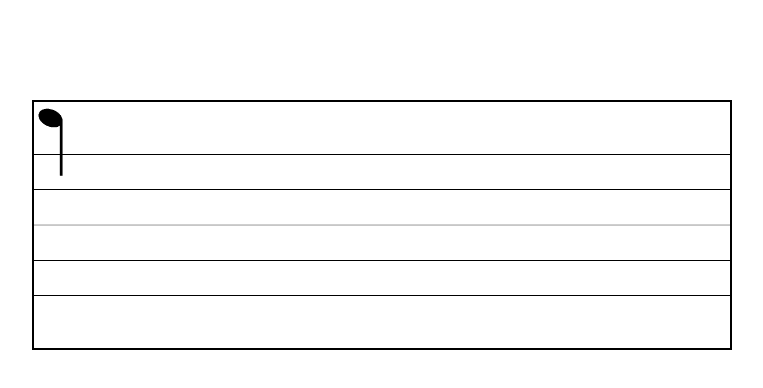
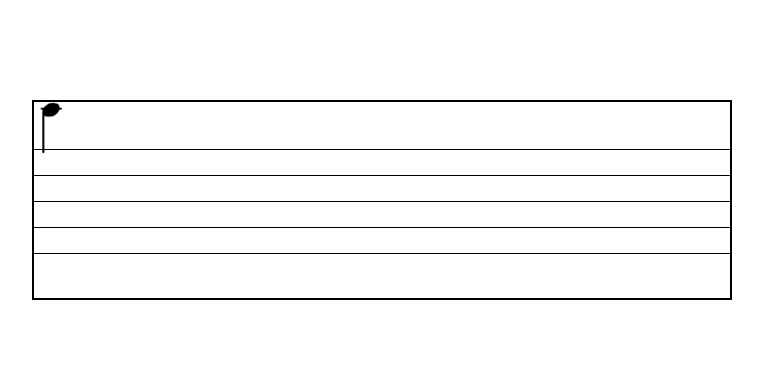
Before and after one commit to Ryo-not-rio/music-gen-website, a website: page index.html in a window 1280 px wide. Both pictures are taken after a click on the element 309 px from the left and 119 px from the top of the page. Shown: the whole page, without its empty margins (258-1021 px from the left). Drawn offline with Linux system fonts and the light colour scheme.

Commit message:
fix notes

```diff
--- a/css/index.css
+++ b/css/index.css
@@ -7,5 +7,5 @@ html,body{
 #web-container{
     display: grid;
     grid-template-columns: minmax(20px, auto) 700px minmax(20px, auto);
-    grid-template-rows: 100px 250px auto;
+    grid-template-rows: 100px 200px auto;
 }
--- a/css/music-box.css
+++ b/css/music-box.css
@@ -15,9 +15,10 @@
 
 .grid-container:hover{
     background: transparent;
-    background-image: url(../img/black-note.png);
+    background-image: url(../img/pointer.png);
     background-size: contain;
     background-repeat: no-repeat;
+    background-position: center;
 }
 
 .note {
@@ -31,3 +32,7 @@
 .quarter{
     content: url(../img/quarter.png);
 }
+
+.quarter.line{
+    content: url(../img/quarter-line.png);
+}
--- a/js/music-box.js
+++ b/js/music-box.js
@@ -1,5 +1,6 @@
 
 const gridWidth = 35;
+const numRows = 15;
 
 function placeNote(event) {
   const box = document.getElementById("music-box");
@@ -11,12 +12,17 @@ function placeNote(event) {
 
   const note = document.createElement("div");
   note.className = 'note quarter';
-  if (j < 3) {
-    note.style.gridRow = rowStart.toString() + '/' + (rowStart+2).toString();
-    note.style.transform = "scaleY(-1) translate(0px,-5px)";
+  if (j==0 || j==numRows-1) {
+    note.className += ' line';
+  }
+  const addNum = 4; // Additional spaces to occupy to render note
+  if (j < 6) {
+    // Upside-down
+    note.style.gridRow = rowStart.toString() + '/' + (rowStart+addNum).toString();
+    note.style.transform = "scaleY(-1) scaleX(-1) translate(0px,0px)";
   } else {
-    note.style.gridRow = (rowStart-2).toString() + '/' + rowStart.toString();
-    note.style.transform = "translate(0px,27px)";
+    note.style.gridRow = (rowStart-addNum).toString() + '/' + rowStart.toString();
+    note.style.transform = "translate(0px,15px)";
   }
 
   note.style.gridColumn = (i+1).toString() + '/' + (i+2).toString();
@@ -27,10 +33,9 @@ function makeGrid() {
   const box = document.getElementById("music-box");
 
   const numCols = Math.floor(box.offsetWidth/gridWidth);
-  const numRows = 7;
 
   box.style.gridTemplateColumns = 'repeat(' + numCols.toString() + ', 1fr)'
-  box.style.gridTemplateRows = 'repeat(' + numRows.toString() + ', 1fr)'
+  box.style.gridTemplateRows = 'repeat(' + numRows.toString() + ', ' + Math.floor(box.offsetHeight/numRows).toString() + 'px)'
   for (let i=0; i<numCols; i++) {
     for (let j=0; j<numRows; j++) {
       const gridContainer = document.createElement("div");
@@ -44,9 +49,9 @@ function makeGrid() {
       const grid = document.createElement("canvas");
       grid.className = 'grid-square';
 
-      if (j > 0 && j < 6) {
+      if (j > 2 && j < 12 && j%2 == 1) {
         ctx = grid.getContext("2d");
-        ctx.lineWidth = 3;
+        ctx.lineWidth = 10;
         ctx.beginPath();
         ctx.moveTo(0, Math.floor(grid.height/2));
         ctx.lineTo(grid.width, Math.floor(grid.height/2));
```
Also changed, not shown: img/black-note.png (deleted), img/pointer.png (added), img/quarter-line.png (added), 1 other file.
